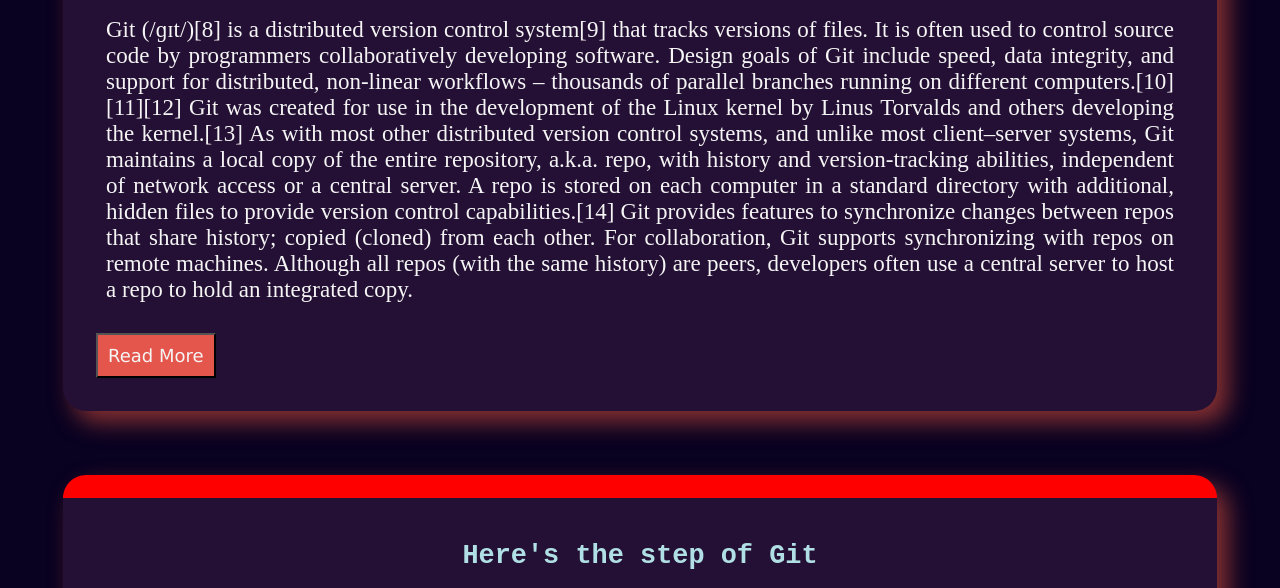
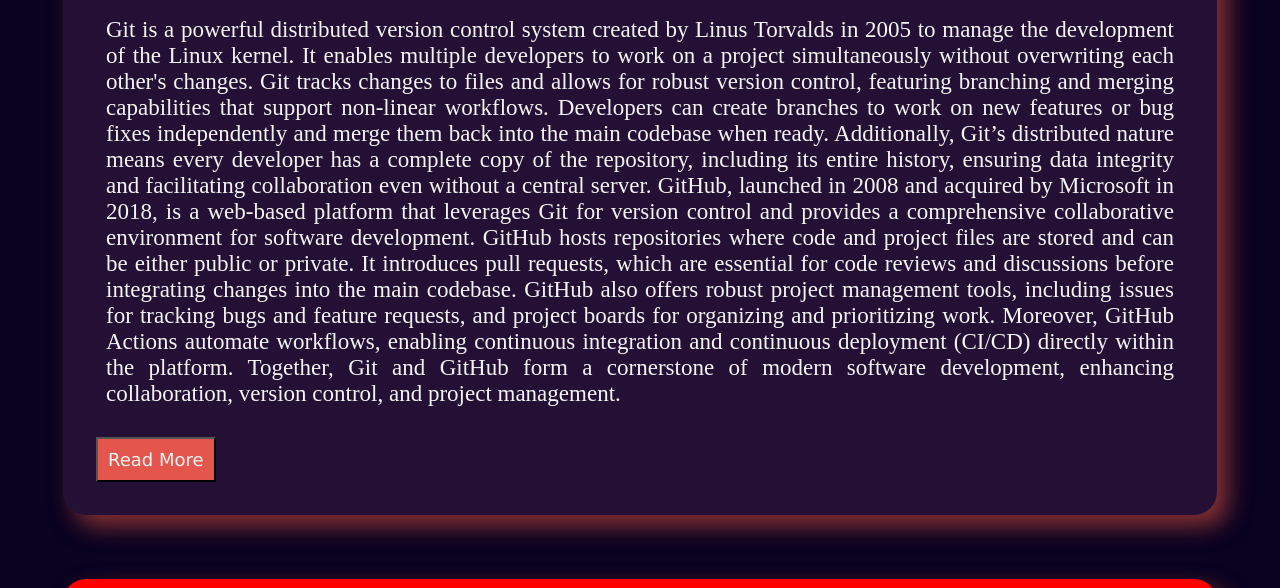
Before and after one commit to shafriki/web_day3_task, a plain HTML site: page index.html in a window 1280 px wide. Shown: the part 194-782 px from the top of the page. Drawn offline with Linux system fonts and the light colour scheme.

Commit message:
changed in paragraph

```diff
--- a/index.html
+++ b/index.html
@@ -10,13 +10,9 @@
 <body>
     <div class="git">
         <h1>Git and GitHub</h1>
-        <p>Git (/ɡɪt/)[8] is a distributed version control system[9] that tracks versions of files. It is often used to control source code by programmers collaboratively developing software.
+        <p>Git is a powerful distributed version control system created by Linus Torvalds in 2005 to manage the development of the Linux kernel. It enables multiple developers to work on a project simultaneously without overwriting each other's changes. Git tracks changes to files and allows for robust version control, featuring branching and merging capabilities that support non-linear workflows. Developers can create branches to work on new features or bug fixes independently and merge them back into the main codebase when ready. Additionally, Git’s distributed nature means every developer has a complete copy of the repository, including its entire history, ensuring data integrity and facilitating collaboration even without a central server.
 
-            Design goals of Git include speed, data integrity, and support for distributed, non-linear workflows – thousands of parallel branches running on different computers.[10][11][12]
-
-            Git was created for use in the development of the Linux kernel by Linus Torvalds and others developing the kernel.[13]
-
-            As with most other distributed version control systems, and unlike most client–server systems, Git maintains a local copy of the entire repository, a.k.a. repo, with history and version-tracking abilities, independent of network access or a central server. A repo is stored on each computer in a standard directory with additional, hidden files to provide version control capabilities.[14] Git provides features to synchronize changes between repos that share history; copied (cloned) from each other. For collaboration, Git supports synchronizing with repos on remote machines. Although all repos (with the same history) are peers, developers often use a central server to host a repo to hold an integrated copy.</p><button id="btn">Read More</button>
+            GitHub, launched in 2008 and acquired by Microsoft in 2018, is a web-based platform that leverages Git for version control and provides a comprehensive collaborative environment for software development. GitHub hosts repositories where code and project files are stored and can be either public or private. It introduces pull requests, which are essential for code reviews and discussions before integrating changes into the main codebase. GitHub also offers robust project management tools, including issues for tracking bugs and feature requests, and project boards for organizing and prioritizing work. Moreover, GitHub Actions automate workflows, enabling continuous integration and continuous deployment (CI/CD) directly within the platform. Together, Git and GitHub form a cornerstone of modern software development, enhancing collaboration, version control, and project management.</p><button id="btn">Read More</button>
 
 
     </div><br>
```
